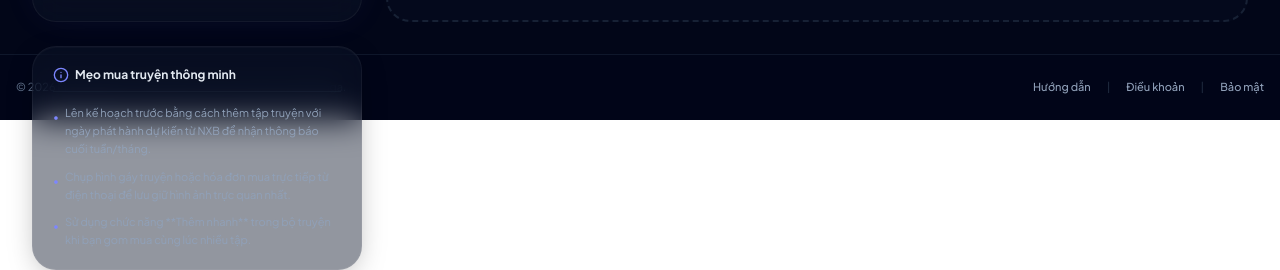
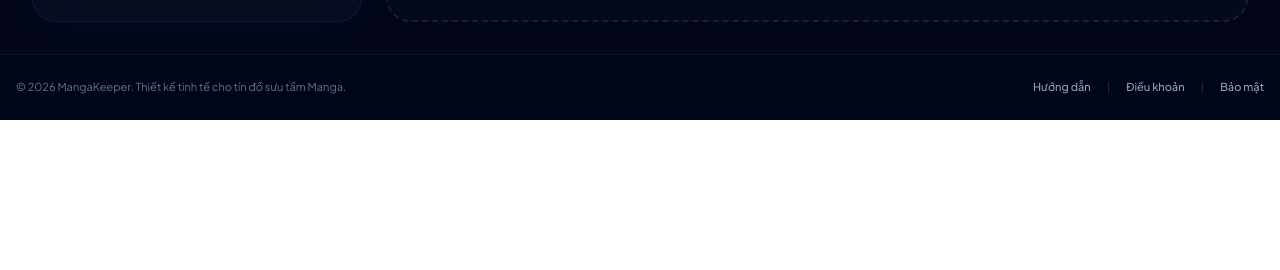
Before and after one commit to usagichan131/Manga_Keeper, a React (Vite) app: page / in a window 1280 px wide. Shown: the part 719-989 px from the top of the page. After the commit the page ends 839 px from the top, so only its background shows below. Built offline with nearby package versions, Linux system fonts and the light colour scheme; no server answers; the database is empty.

Commit message:
docs: update README and clean up UI
Add project banner to README and remove redundant quick tips section from App component.

```diff
--- a/src/App.tsx
+++ b/src/App.tsx
@@ -298,27 +298,7 @@ export default function App() {
             onRefreshStats={() => loadAllData(userId)}
           />
 
-          {/* Quick tips & suggestions */}
-          <div className="bento-card bg-slate-900/30 border border-slate-850 rounded-3xl p-5 space-y-3 shadow-md">
-            <h4 className="font-bold text-slate-200 text-xs flex items-center gap-1.5 border-b border-slate-800/40 pb-2">
-              <Info className="w-4 h-4 text-indigo-400" />
-              Mẹo mua truyện thông minh
-            </h4>
-            <ul className="text-[11px] text-slate-400 space-y-2.5 leading-relaxed list-inside">
-              <li className="flex items-start gap-1.5">
-                <span className="text-indigo-400 mt-1 flex-shrink-0">•</span>
-                <span>Lên kế hoạch trước bằng cách thêm tập truyện với ngày phát hành dự kiến từ NXB để nhận thông báo cuối tuần/tháng.</span>
-              </li>
-              <li className="flex items-start gap-1.5">
-                <span className="text-indigo-400 mt-1 flex-shrink-0">•</span>
-                <span>Chụp hình gáy truyện hoặc hóa đơn mua trực tiếp từ điện thoại để lưu giữ hình ảnh trực quan nhất.</span>
-              </li>
-              <li className="flex items-start gap-1.5">
-                <span className="text-indigo-400 mt-1 flex-shrink-0">•</span>
-                <span>Sử dụng chức năng **Thêm nhanh** trong bộ truyện khi bạn gom mua cùng lúc nhiều tập.</span>
-              </li>
-            </ul>
-          </div>
+
 
         </section>
 
```
Also changed, not shown: 1 other file (tests, documents, lock files or other folders).
